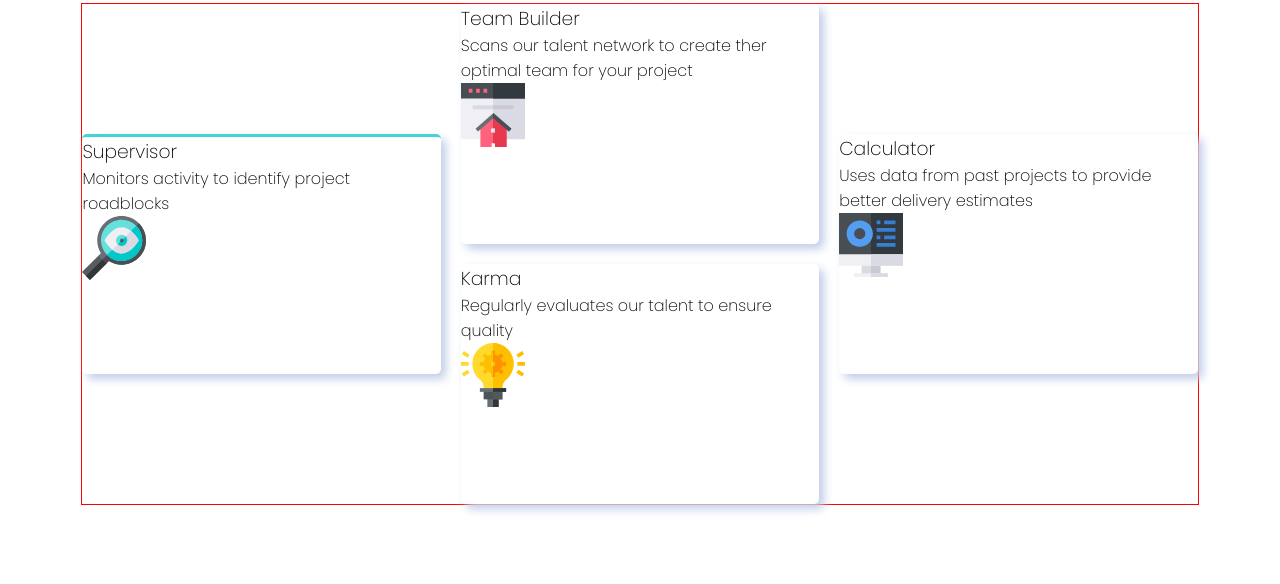
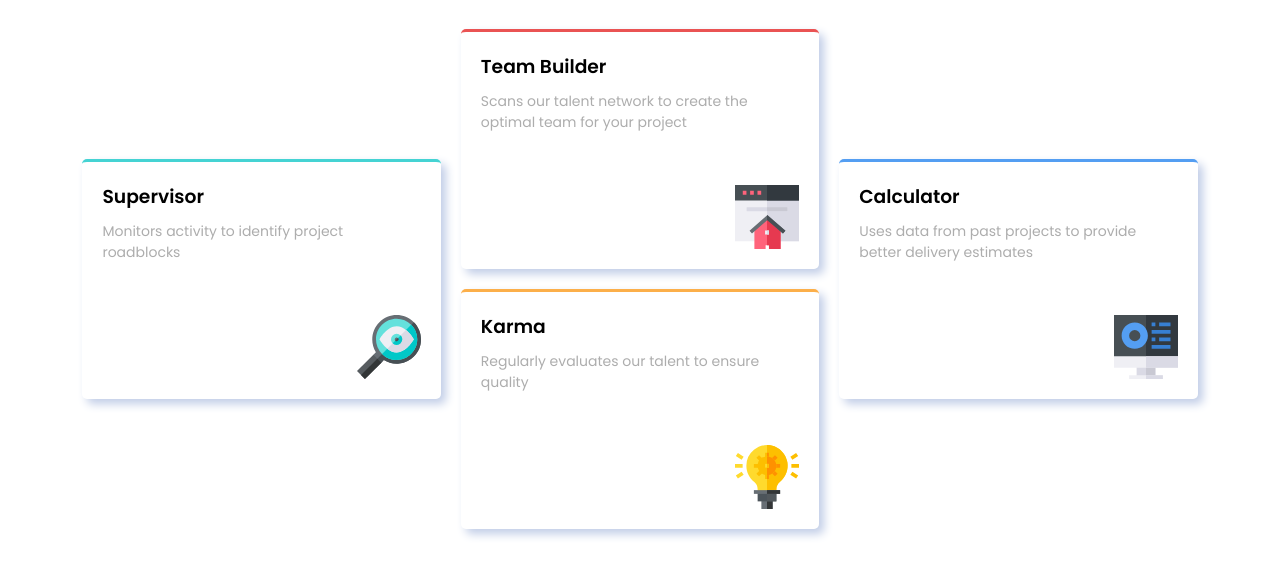
Before and after one commit to alexanderherta/four-card-feature-section, a plain HTML site: page index.html in a window 1280 px wide. Shown: the part 216-800 px from the top of the page. Drawn offline with Linux system fonts and the light colour scheme.

Commit message:
Finish styling and spacing the cards

```diff
--- a/index.html
+++ b/index.html
@@ -18,24 +18,24 @@
   <div class="cards">
     <div class="supervisor">
       <h3>Supervisor</h3>
-      <p>Monitors activity to identify project roadblocks</p>
+      <p class="card-paragraphs">Monitors activity to identify project roadblocks</p>
       <img src="./images/icon-supervisor.svg" alt="Magnifying glass icon">
     </div>
     <div class="team-and-karma">
       <div class="team">
         <h3>Team Builder</h3>
-        <p>Scans our talent network to create ther optimal team for your project</p>
+        <p class="card-paragraphs">Scans our talent network to create the optimal team for your project</p>
         <img src="./images/icon-team-builder.svg" alt="Browser icon">
       </div>
       <div class="karma">
         <h3>Karma</h3>
-        <p>Regularly evaluates our talent to ensure quality</p>
+        <p class="card-paragraphs">Regularly evaluates our talent to ensure quality</p>
         <img src="./images/icon-karma.svg" alt="Lightbulb icon">
       </div>
     </div>
     <div class="calculator">
       <h3>Calculator</h3>
-      <p>Uses data from past projects to provide better delivery estimates</p>
+      <p class="card-paragraphs">Uses data from past projects to provide better delivery estimates</p>
       <img src="./images/icon-calculator.svg" alt="Graph icon">
     </div>
   </div>
--- a/style.css
+++ b/style.css
@@ -23,6 +23,7 @@ h1 {
 h2 {
   font-size: 30px;
   font-weight: 600;
+  margin-bottom: 10px;
 }
 
 .top-paragraph {
@@ -30,13 +31,13 @@ h2 {
   font-weight: 400;
   text-align: center;
   color: rgb(173, 173, 173);
+  margin-bottom: 40px;
 }
 
 .cards {
   display: flex;
   align-items: center;
   gap: 20px;
-  border: 1px solid red;
 }
 
 .team-and-karma {
@@ -50,8 +51,41 @@ h2 {
   width: 28vw;
   box-shadow: 5px 5px 10px rgb(193, 205, 231);
   border-radius: 5px;
+  padding: 20px;
+  display: flex;
+  flex-direction: column;
+  gap: 10px;
 }
 
 .supervisor {
   border-top: 3px solid hsl(180, 62%, 55%);
 }
+
+.team {
+  border-top: 3px solid hsl(0, 78%, 62%);
+}
+
+.karma {
+  border-top: 3px solid hsl(34, 97%, 64%);
+}
+
+.calculator {
+  border-top: 3px solid hsl(212, 86%, 64%);
+}
+
+h3 {
+  font-weight: 600;
+}
+
+.card-paragraphs {
+  color: rgb(173, 173, 173);
+  font-weight: 400;
+  font-size: 14px;
+}
+
+img {
+  height: 64px;
+  width: 64px;
+  align-self: flex-end;
+  margin-top: auto;
+}
```
